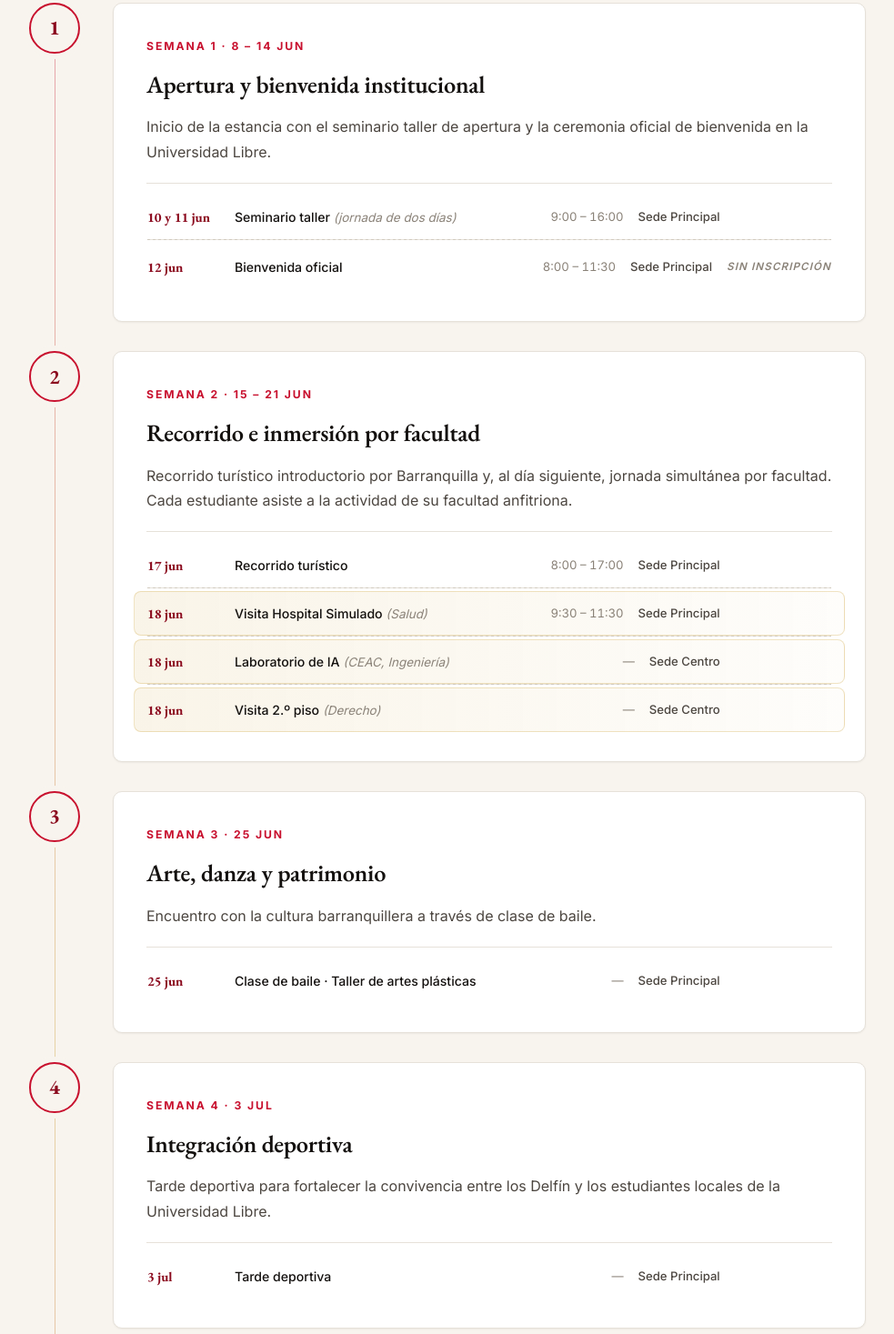
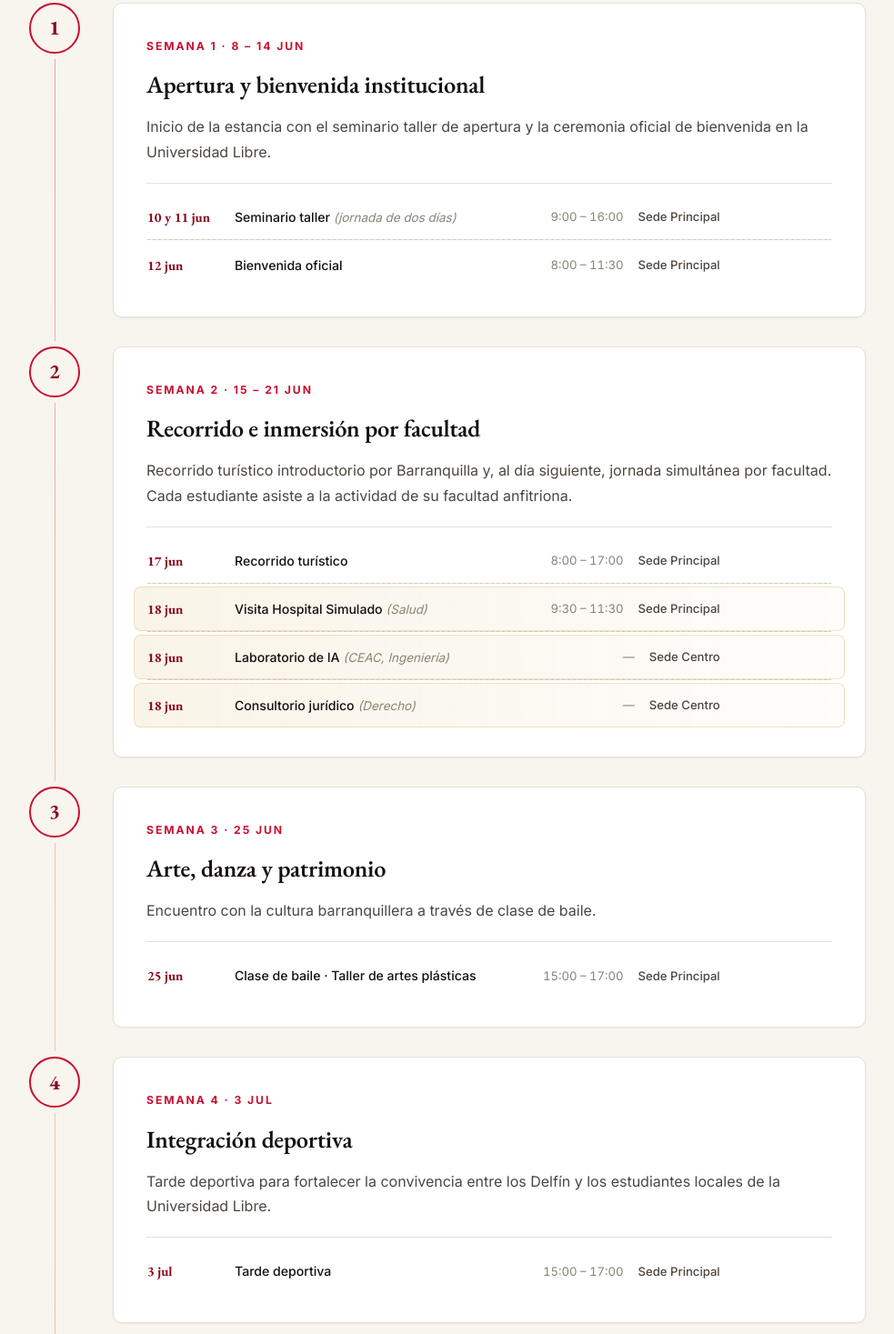
Before and after one commit to Victor050106/programa-delfin, a plain HTML site: page index.html in a window 1280 px wide. Shown: the part 4412-5879 px from the top of the page at 91% size, without its empty margins (148-1131 px from the left). Drawn offline with nearby package versions, Linux system fonts and the light colour scheme.

Commit message:
Múltiples correcciones al itinerario y facultades
- Bienvenida y Despedida: ahora tienen formulario de inscripción
  (forms.cloud.microsoft/r/11ywwkij4B y WRYZAPmTCS)
- Semana 2: 'Visita 2.º piso (Derecho)' → 'Consultorio jurídico (Derecho)'
- Facultad Derecho: quita 'segundo piso' de la descripción
- Semana 3 (Clase de baile) y Semana 4 (Tarde deportiva): hora 15:00–17:00

Co-Authored-By: Claude Sonnet 4.6 <noreply@anthropic.com>

```diff
--- a/index.html
+++ b/index.html
@@ -201,7 +201,7 @@
                     </div>
                     <span class="facultad-tag">Derecho</span>
                     <h3>Derecho</h3>
-                    <p>Visita al segundo piso de la Sede Centro y a los consultorios jurídicos, donde conocerán el trabajo de la facultad en derecho público, constitucional y derechos humanos.</p>
+                    <p>Visita a los consultorios jurídicos, donde conocerán el trabajo de la facultad en derecho público, constitucional y derechos humanos.</p>
                     <ul class="facultad-list">
                         <li>Consultorios jurídicos</li>
                         <li>Recorrido por la facultad</li>
@@ -235,7 +235,7 @@
                         <p>Inicio de la estancia con el seminario taller de apertura y la ceremonia oficial de bienvenida en la Universidad Libre.</p>
                         <div class="timeline-events">
                             <button type="button" class="event-row" data-activity="Seminario taller (10 y 11 de junio)" data-place="Sede Principal" data-time="9:00 – 16:00" data-form="https://forms.office.com/r/2q3R8VkeHS"><span class="event-date">10 y 11 jun</span><span class="event-name">Seminario taller <em>(jornada de dos días)</em></span><span class="event-time">9:00 – 16:00</span><span class="event-place">Sede Principal</span><span class="event-cta" aria-hidden="true">Inscribirse <svg width="15" height="15" viewBox="0 0 24 24" fill="none" stroke="currentColor" stroke-width="2" stroke-linecap="round" stroke-linejoin="round"><line x1="5" y1="12" x2="19" y2="12"/><polyline points="12 5 19 12 12 19"/></svg></span></button>
-                            <div class="event-row event-static"><span class="event-date">12 jun</span><span class="event-name">Bienvenida oficial</span><span class="event-time">8:00 – 11:30</span><span class="event-place">Sede Principal</span><span class="event-note">Sin inscripción</span></div>
+                            <button type="button" class="event-row" data-activity="Bienvenida oficial" data-place="Sede Principal" data-time="8:00 – 11:30" data-form="https://forms.cloud.microsoft/r/11ywwkij4B"><span class="event-date">12 jun</span><span class="event-name">Bienvenida oficial</span><span class="event-time">8:00 – 11:30</span><span class="event-place">Sede Principal</span><span class="event-cta" aria-hidden="true">Inscribirse <svg width="15" height="15" viewBox="0 0 24 24" fill="none" stroke="currentColor" stroke-width="2" stroke-linecap="round" stroke-linejoin="round"><line x1="5" y1="12" x2="19" y2="12"/><polyline points="12 5 19 12 12 19"/></svg></span></button>
                         </div>
                     </div>
                 </div>
@@ -250,7 +250,7 @@
                             <button type="button" class="event-row" data-activity="Recorrido turístico" data-place="Sede Principal" data-time="8:00 – 17:00" data-form="https://forms.cloud.microsoft/r/ENERwk1v3w"><span class="event-date">17 jun</span><span class="event-name">Recorrido turístico</span><span class="event-time">8:00 – 17:00</span><span class="event-place">Sede Principal</span><span class="event-cta" aria-hidden="true">Inscribirse <svg width="15" height="15" viewBox="0 0 24 24" fill="none" stroke="currentColor" stroke-width="2" stroke-linecap="round" stroke-linejoin="round"><line x1="5" y1="12" x2="19" y2="12"/><polyline points="12 5 19 12 12 19"/></svg></span></button>
                             <button type="button" class="event-row event-highlight" data-activity="Visita Hospital Simulado (Salud)" data-place="Sede Principal" data-time="9:30 – 11:30" data-form="https://forms.cloud.microsoft/r/pdVuHbptSJ"><span class="event-date">18 jun</span><span class="event-name">Visita Hospital Simulado <em>(Salud)</em></span><span class="event-time">9:30 – 11:30</span><span class="event-place">Sede Principal</span><span class="event-cta" aria-hidden="true">Inscribirse <svg width="15" height="15" viewBox="0 0 24 24" fill="none" stroke="currentColor" stroke-width="2" stroke-linecap="round" stroke-linejoin="round"><line x1="5" y1="12" x2="19" y2="12"/><polyline points="12 5 19 12 12 19"/></svg></span></button>
                             <button type="button" class="event-row event-highlight" data-activity="Visita Laboratorio de IA (CEAC, Ingeniería)" data-place="Sede Centro" data-time="" data-form="https://forms.cloud.microsoft/r/y6xcM13VaK"><span class="event-date">18 jun</span><span class="event-name">Laboratorio de IA <em>(CEAC, Ingeniería)</em></span><span class="event-time">—</span><span class="event-place">Sede Centro</span><span class="event-cta" aria-hidden="true">Inscribirse <svg width="15" height="15" viewBox="0 0 24 24" fill="none" stroke="currentColor" stroke-width="2" stroke-linecap="round" stroke-linejoin="round"><line x1="5" y1="12" x2="19" y2="12"/><polyline points="12 5 19 12 12 19"/></svg></span></button>
-                            <button type="button" class="event-row event-highlight" data-activity="Visita 2.º piso (Derecho)" data-place="Sede Centro" data-time="" data-form="https://forms.cloud.microsoft/r/RknGSmaakF"><span class="event-date">18 jun</span><span class="event-name">Visita 2.º piso <em>(Derecho)</em></span><span class="event-time">—</span><span class="event-place">Sede Centro</span><span class="event-cta" aria-hidden="true">Inscribirse <svg width="15" height="15" viewBox="0 0 24 24" fill="none" stroke="currentColor" stroke-width="2" stroke-linecap="round" stroke-linejoin="round"><line x1="5" y1="12" x2="19" y2="12"/><polyline points="12 5 19 12 12 19"/></svg></span></button>
+                            <button type="button" class="event-row event-highlight" data-activity="Consultorio jurídico (Derecho)" data-place="Sede Centro" data-time="" data-form="https://forms.cloud.microsoft/r/RknGSmaakF"><span class="event-date">18 jun</span><span class="event-name">Consultorio jurídico <em>(Derecho)</em></span><span class="event-time">—</span><span class="event-place">Sede Centro</span><span class="event-cta" aria-hidden="true">Inscribirse <svg width="15" height="15" viewBox="0 0 24 24" fill="none" stroke="currentColor" stroke-width="2" stroke-linecap="round" stroke-linejoin="round"><line x1="5" y1="12" x2="19" y2="12"/><polyline points="12 5 19 12 12 19"/></svg></span></button>
                         </div>
                     </div>
                 </div>
@@ -262,7 +262,7 @@
                         <h3>Arte, danza y patrimonio</h3>
                         <p>Encuentro con la cultura barranquillera a través de clase de baile.</p>
                         <div class="timeline-events">
-                            <button type="button" class="event-row" data-activity="Clase de baile · Taller de artes plásticas" data-place="Sede Principal" data-time="" data-form="https://forms.cloud.microsoft/r/QNMC4xQAud"><span class="event-date">25 jun</span><span class="event-name">Clase de baile · Taller de artes plásticas</span><span class="event-time">—</span><span class="event-place">Sede Principal</span><span class="event-cta" aria-hidden="true">Inscribirse <svg width="15" height="15" viewBox="0 0 24 24" fill="none" stroke="currentColor" stroke-width="2" stroke-linecap="round" stroke-linejoin="round"><line x1="5" y1="12" x2="19" y2="12"/><polyline points="12 5 19 12 12 19"/></svg></span></button>
+                            <button type="button" class="event-row" data-activity="Clase de baile · Taller de artes plásticas" data-place="Sede Principal" data-time="15:00 – 17:00" data-form="https://forms.cloud.microsoft/r/QNMC4xQAud"><span class="event-date">25 jun</span><span class="event-name">Clase de baile · Taller de artes plásticas</span><span class="event-time">15:00 – 17:00</span><span class="event-place">Sede Principal</span><span class="event-cta" aria-hidden="true">Inscribirse <svg width="15" height="15" viewBox="0 0 24 24" fill="none" stroke="currentColor" stroke-width="2" stroke-linecap="round" stroke-linejoin="round"><line x1="5" y1="12" x2="19" y2="12"/><polyline points="12 5 19 12 12 19"/></svg></span></button>
                         </div>
                     </div>
                 </div>
@@ -274,7 +274,7 @@
                         <h3>Integración deportiva</h3>
                         <p>Tarde deportiva para fortalecer la convivencia entre los Delfín y los estudiantes locales de la Universidad Libre.</p>
                         <div class="timeline-events">
-                            <button type="button" class="event-row" data-activity="Tarde deportiva" data-place="Sede Principal" data-time="" data-form="https://forms.cloud.microsoft/r/vbW2LdTSZe"><span class="event-date">3 jul</span><span class="event-name">Tarde deportiva</span><span class="event-time">—</span><span class="event-place">Sede Principal</span><span class="event-cta" aria-hidden="true">Inscribirse <svg width="15" height="15" viewBox="0 0 24 24" fill="none" stroke="currentColor" stroke-width="2" stroke-linecap="round" stroke-linejoin="round"><line x1="5" y1="12" x2="19" y2="12"/><polyline points="12 5 19 12 12 19"/></svg></span></button>
+                            <button type="button" class="event-row" data-activity="Tarde deportiva" data-place="Sede Principal" data-time="15:00 – 17:00" data-form="https://forms.cloud.microsoft/r/vbW2LdTSZe"><span class="event-date">3 jul</span><span class="event-name">Tarde deportiva</span><span class="event-time">15:00 – 17:00</span><span class="event-place">Sede Principal</span><span class="event-cta" aria-hidden="true">Inscribirse <svg width="15" height="15" viewBox="0 0 24 24" fill="none" stroke="currentColor" stroke-width="2" stroke-linecap="round" stroke-linejoin="round"><line x1="5" y1="12" x2="19" y2="12"/><polyline points="12 5 19 12 12 19"/></svg></span></button>
                         </div>
                     </div>
                 </div>
@@ -307,7 +307,7 @@
                         <h3>Cierre y despedida</h3>
                         <p>Acto institucional de cierre, socialización de resultados, Despedida 2026.</p>
                         <div class="timeline-events">
-                            <div class="event-row event-static"><span class="event-date">23 jul</span><span class="event-name">Actividad de despedida</span><span class="event-time">—</span><span class="event-place">Sede Principal</span><span class="event-note">Sin inscripción</span></div>
+                            <button type="button" class="event-row" data-activity="Actividad de despedida" data-place="Sede Principal" data-time="—" data-form="https://forms.cloud.microsoft/r/WRYZAPmTCS"><span class="event-date">23 jul</span><span class="event-name">Actividad de despedida</span><span class="event-time">—</span><span class="event-place">Sede Principal</span><span class="event-cta" aria-hidden="true">Inscribirse <svg width="15" height="15" viewBox="0 0 24 24" fill="none" stroke="currentColor" stroke-width="2" stroke-linecap="round" stroke-linejoin="round"><line x1="5" y1="12" x2="19" y2="12"/><polyline points="12 5 19 12 12 19"/></svg></span></button>
                         </div>
                     </div>
                 </div>
```
